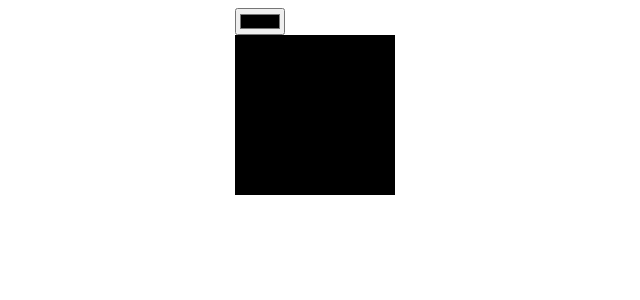
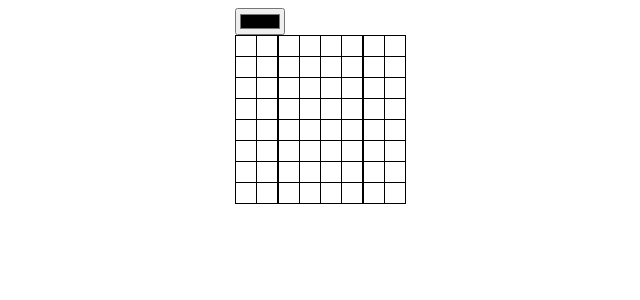
Before and after one commit to chriszimmerman/pixelpaint-react, a React app: page / in a window 1280 px wide. Shown: the top 300 px of the page, without its empty margins (89-729 px from the left). Built offline with nearby package versions, Linux system fonts and the light colour scheme; the HTML template or start-up script is replaced by a standard one.

Commit message:
Puts a border around the grid, as well as lines between each pixel cell

```diff
--- a/src/Grid.js
+++ b/src/Grid.js
@@ -5,7 +5,7 @@ import Pixel from './Pixel';
 class Grid extends React.Component {
     generatePixels = () => {
         return Array.from(new Array(this.props.dimension * this.props.dimension), (x,i) => {
-            return {key: i, color: '#000000'};
+            return {key: i, color: '#FFFFFF'};
         });
     }
 
@@ -24,7 +24,11 @@ class Grid extends React.Component {
         const style = {
             display: "grid",
             gridTemplateColumns: `repeat(${this.props.dimension}, 1fr)`,
-            width: 20 * this.props.dimension
+            gridColumnGap: "1px",
+            gridRowGap: "1px",
+            backgroundColor: "black",
+            border: "1px solid black",
+            width: 20 * this.props.dimension + this.props.dimension + 1
         }
 
         return (
--- a/src/Pixel.js
+++ b/src/Pixel.js
@@ -27,5 +27,5 @@ Pixel.propTypes = {
 };
 
 Pixel.defaultProps = {
-    backgroundColor: '#000000'
+    backgroundColor: '#FFFFFF'
 };
```
Also changed, not shown: 3 other files (tests, documents, lock files or other folders).
